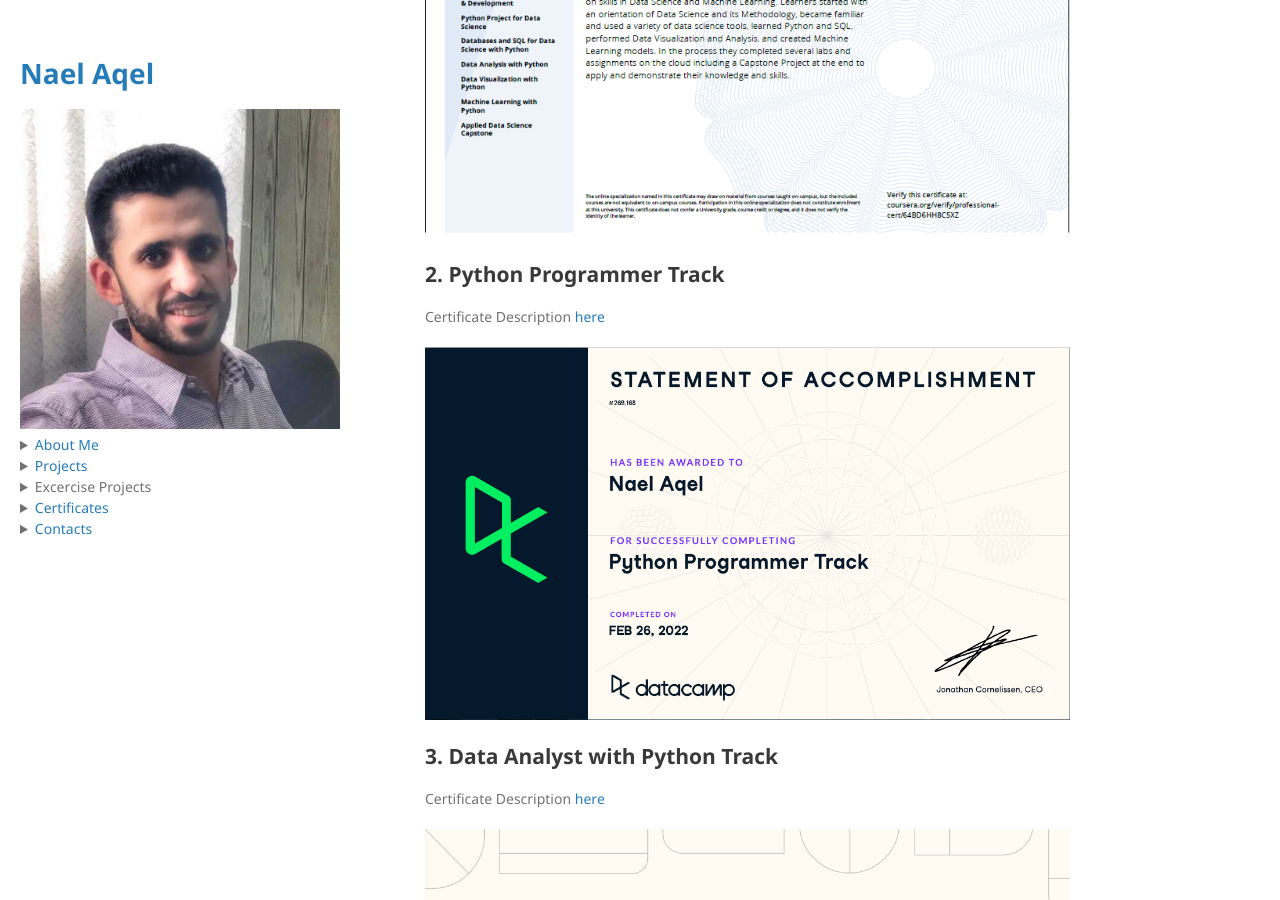
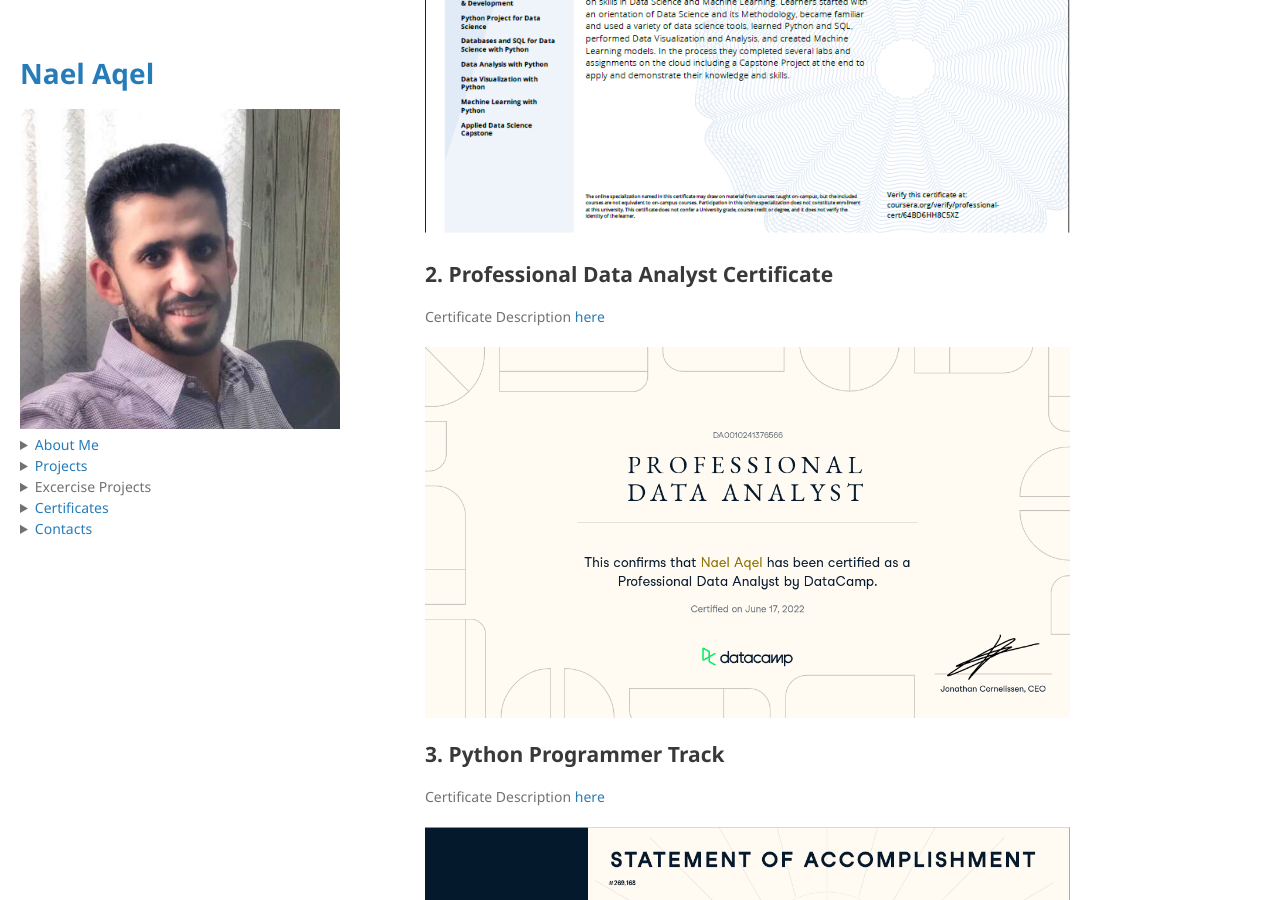
Before and after one commit to NaelAqel/naelaqel.github.io, a Jekyll site: the page built from Certificates.md, in a window 1280 px wide and 900 px high, scrolled down 456 px. Built offline with Jekyll 4.4.1, drawn with Linux system fonts in a browser that asks for light colours.

Commit message:
Add Professional Data Analyst Certificate

```diff
--- a/Certificates.md
+++ b/Certificates.md
@@ -11,16 +11,16 @@
 <img src='./assets/img/IBM.png'>
 </a>
 
-## 2. Python Programmer Track
+## 2. Professional Data Analyst Certificate
+<p> Certificate Description <a target="_blank" href='https://www.datacamp.com/tracks/data-analyst-with-python'>here</a></p>
+<a target="_blank" href='https://www.datacamp.com/certificate/DA0010241376566'>
+<img src='./assets/img/Data Analyst.png'>
+</a>
+
+## 3. Python Programmer Track
 <p> Certificate Description <a target="_blank" href='https://www.datacamp.com/tracks/python-programmer'>here</a></p>
 <a target="_blank" href='https://www.datacamp.com/statement-of-accomplishment/track/00fb3f26040a0361faec3b80fc498e542b20867e'>
 <img src='./assets/img/Python Programmer.png'>
-</a>
-
-## 3. Data Analyst with Python Track
-<p> Certificate Description <a target="_blank" href='https://www.datacamp.com/tracks/data-analyst-with-python'>here</a></p>
-<a target="_blank" href='https://www.datacamp.com/statement-of-accomplishment/track/4a592cd92e3183a4775c34d558d334f92f0e3b7e'>
-<img src='./assets/img/Data Analyst.png'>
 </a>
 
 ## 4. Data Scientist with Python Track
```
